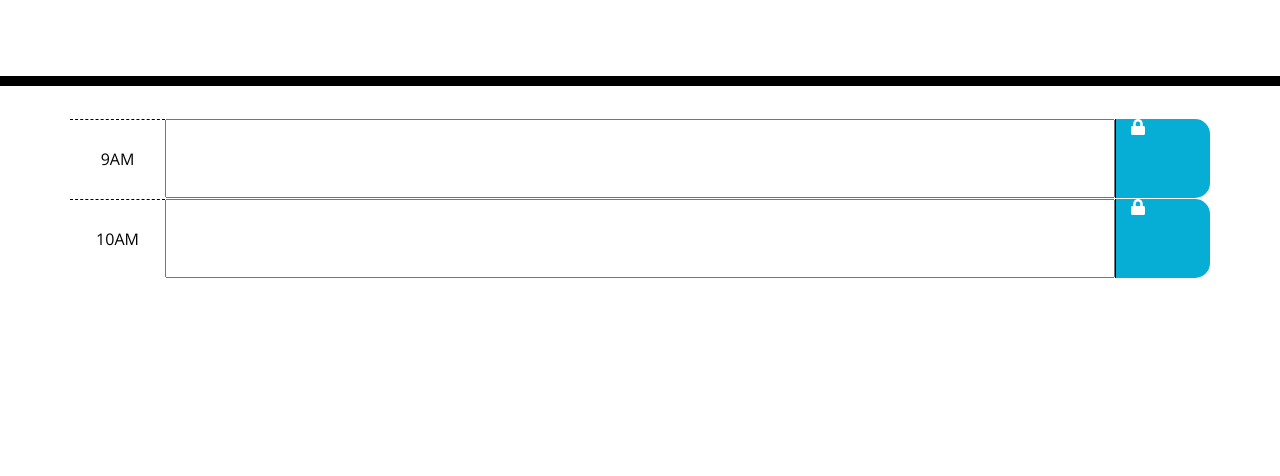
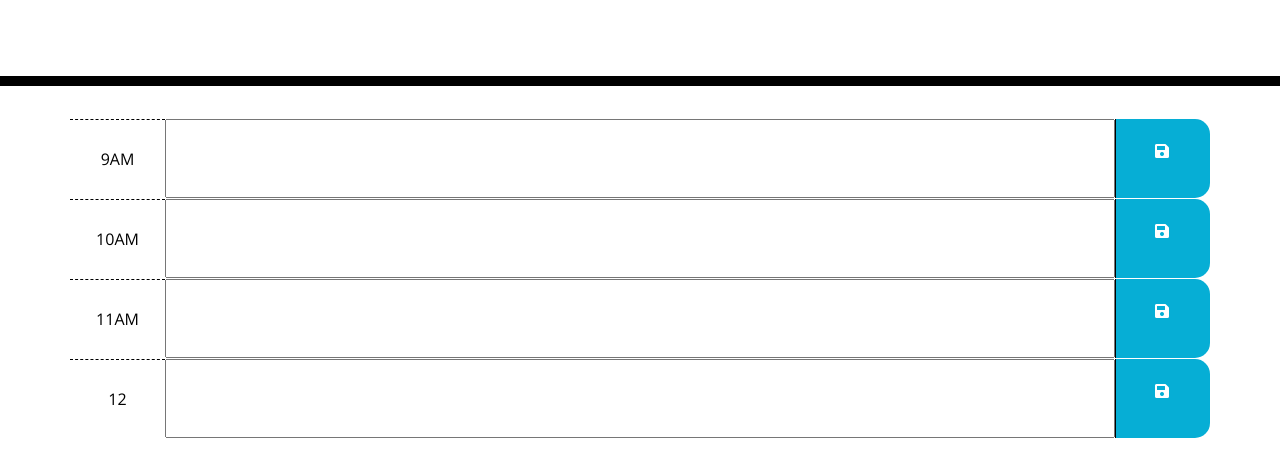
Before and after one commit to AndrewBergstrom/scheduler, a plain HTML site: page index.html in a window 1280 px wide. Shown: the part 182-658 px from the top of the page. Drawn offline with nearby package versions, Linux system fonts and the light colour scheme.

Commit message:
now using javaScript to display time slots

```diff
--- a/index.html
+++ b/index.html
@@ -19,28 +19,15 @@
         <p class="lead">A simple calendar app for scheduling your work day</p>
         <p id="currentDay" class="lead"></p>
     </header>
-    <div class="container">
+    <div class="container" id="mainContainer">
         <!-- Timeblocks go here -->
-        <div class="row">
-            <div class="col-md-1 hour d-flex justify-content-center align-items-center">9AM</div>
-            <input class='user-event-input col-md-10 event-input-block' id="9amRow">
-            <div class="col-md-1 saveBtn" data-hour=9><i class="fas fa-lock" aria-hidden="true"></i></div> <!-- check back on what aria-hidden does-->
-        </div>
-        <div class="row">
-            <div class="col-md-1 hour d-flex justify-content-center align-items-center">10AM</div>
-            <input class="user-event-input col-md-10 event-input-block" id="10amRow">
-            <div class="class col-md-1 saveBtn" data-hour=10><i class="fas fa-lock" aria-hidden="true"></i></div>
-        </div>
-
-
-
-
 
 
     </div>
 
     <script src="https://code.jquery.com/jquery-3.4.1.min.js"></script>
     <script src="https://cdnjs.cloudflare.com/ajax/libs/moment.js/2.24.0/moment.min.js"></script>
+    <script src='script.js'></script>
 </body>
 
 </html>
--- /dev/null
+++ b/script.js
@@ -0,0 +1,17 @@
+function dailySched(){
+    const timeArray = ["9AM", "10AM", "11AM","12"]
+
+    let html = "";
+
+    timeArray.forEach(time => {
+        html += `<div class="row">
+        <div class="col-md-1 hour d-flex justify-content-center align-items-center">${time}</div>
+        <input class='user-event-input col-md-10 event-input-block' id="${time}Row">
+        <div class="col-md-1 saveBtn" data-hour=9><i class="fas fa-save pl-4 pt-4" aria-hidden="true"></i></div>
+    </div>`
+
+    });
+
+    $("#mainContainer").append(html)
+}
+dailySched();
```
